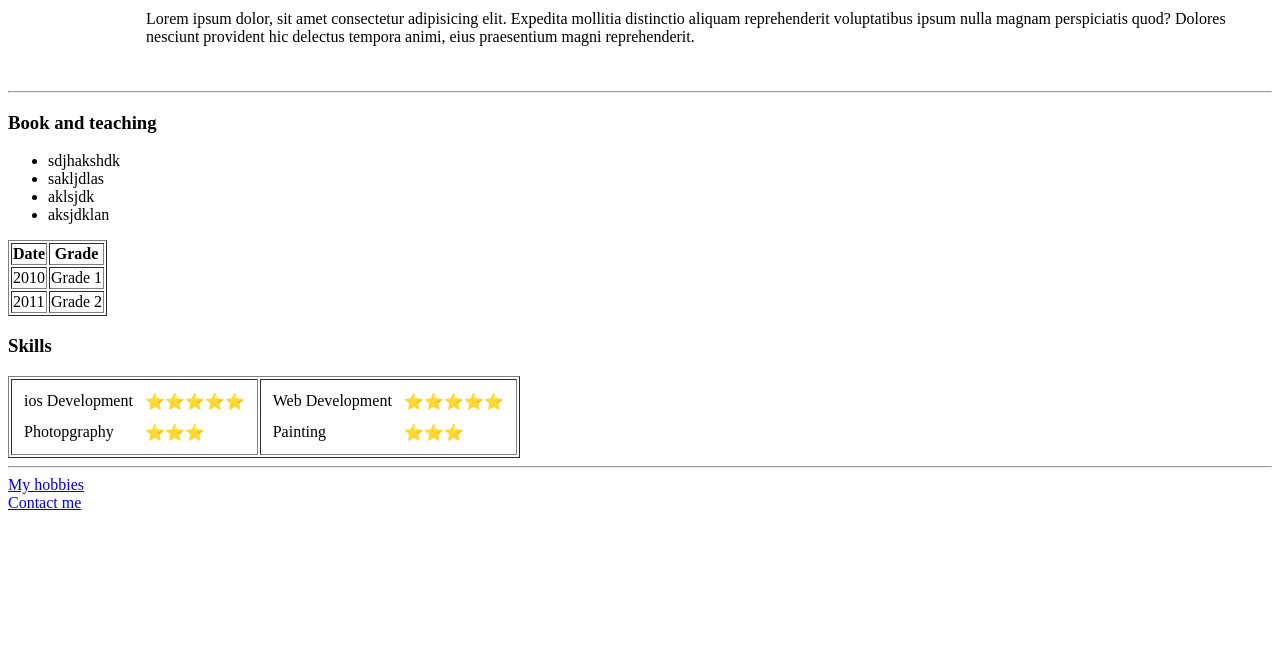
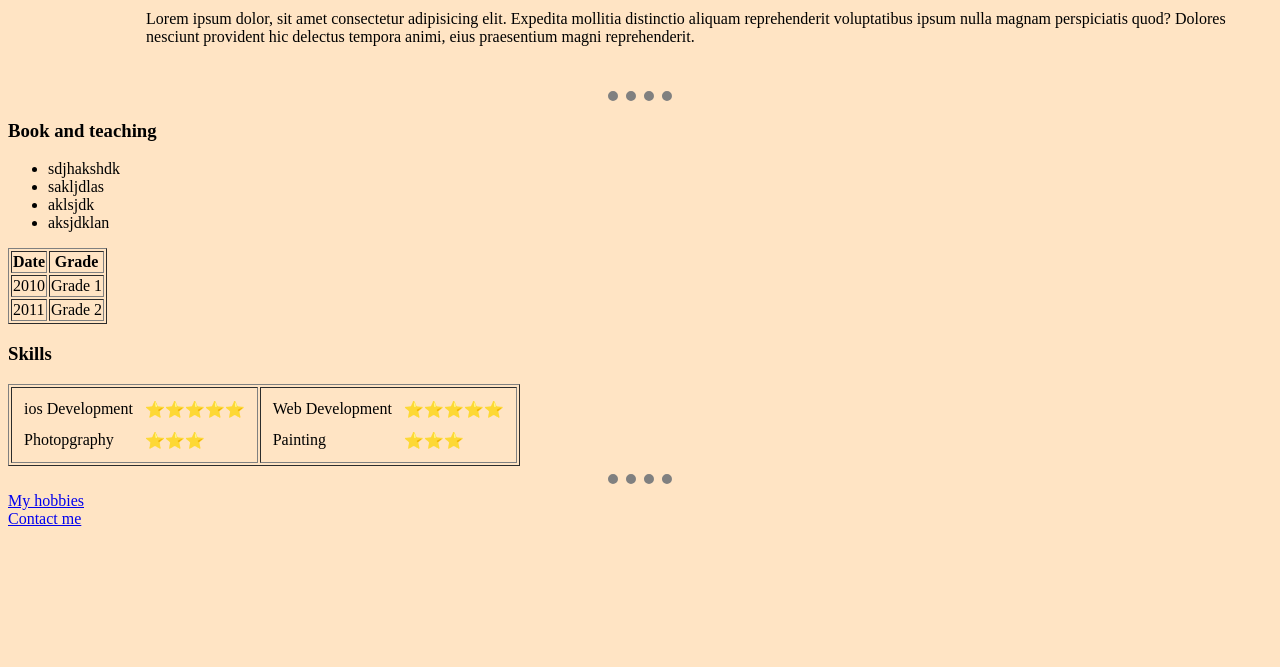
Before and after one commit to Leang302/cv, a plain HTML site: page index.html in a window 1280 px wide. Shown: the part 133-800 px from the top of the page. Drawn offline with Linux system fonts and the light colour scheme.

Commit message:
Update index.html

```diff
--- a/index.html
+++ b/index.html
@@ -4,6 +4,18 @@
     <meta charset="UTF-8">
     <meta name="Viewpoint" content="width=device-width, initial-scale=1.0">
     <title>Leang's Personal Site</title>
+    <style>
+    body{
+        background-color: bisque;
+    }
+    hr{
+        border-style: none;
+        border-top: dotted;
+        border-color: grey;
+        border-width: 10px;
+        width: 5%;
+    }
+</style>
 </head>
 <body>
     <table cellspacing="20">
```
